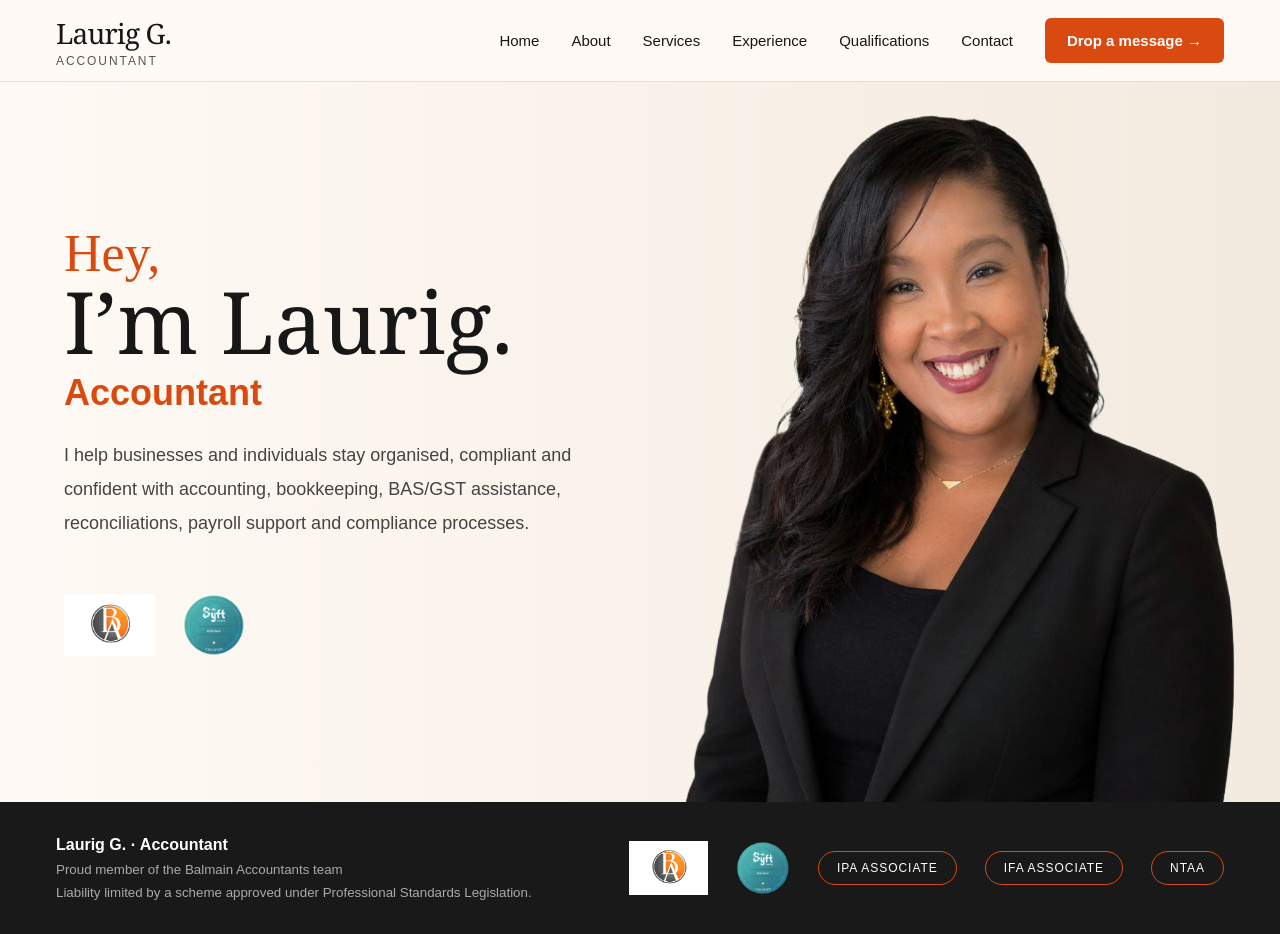
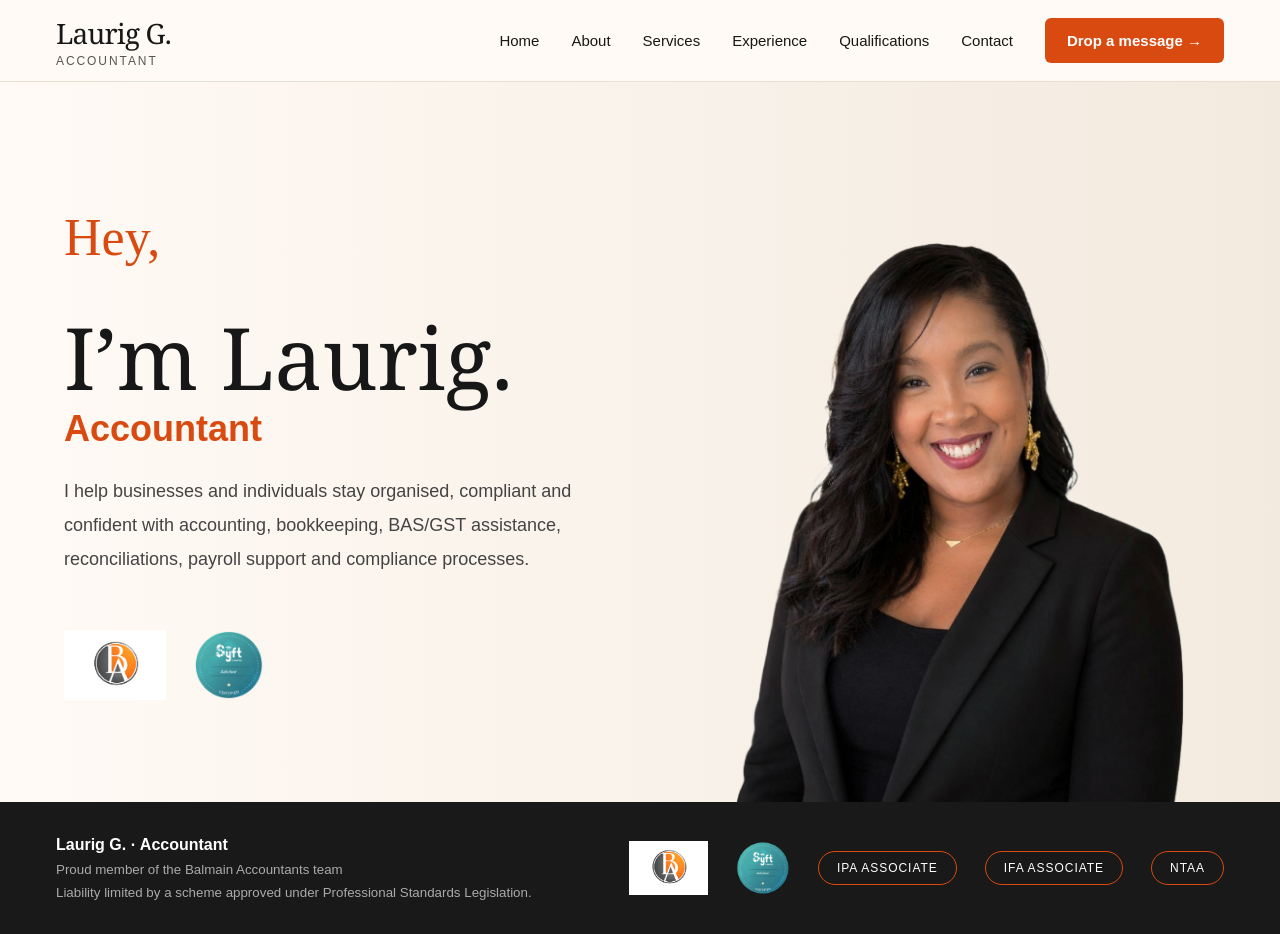
Before and after one commit to LaurigaccAU/laurig-website, a Next.js app: page / in a window 1280 px wide. Built offline with nearby package versions, Linux system fonts and the light colour scheme.

Commit message:
Update page.js

```diff
--- a/app/page.js
+++ b/app/page.js
@@ -12,7 +12,7 @@ export default function Home() {
         }}
       >
         <div style={{ padding: '80px 64px', display: 'flex', flexDirection: 'column', justifyContent: 'center' }}>
-          <p className="signature" style={{ margin: 0, fontSize: 52 }}>Hey,</p>
+          <p className="signature" style={{ fontSize: 52 }}>Hey,</p>
 
           <h1 className="serif" style={{ fontSize: 86, lineHeight: 0.95, margin: '0 0 10px', fontWeight: 400 }}>
             I’m Laurig.
@@ -28,28 +28,16 @@ export default function Home() {
           </p>
 
           <div style={{ display: 'flex', gap: 28, alignItems: 'center', marginTop: 34 }}>
-            <img src="/balmain-logo.jpg" alt="Balmain Accountants" style={{ height: 62 }} />
-            <img src="/syft-logo.png" alt="SYFT Adviser" style={{ height: 62 }} />
+            <img src="/balmain-logo.jpg" alt="Balmain Accountants" style={{ height: 70, objectFit: 'contain' }} />
+            <img src="/syft-logo.png" alt="SYFT Adviser" style={{ height: 70, objectFit: 'contain' }} />
           </div>
         </div>
 
-        <div
-          style={{
-            display: 'flex',
-            alignItems: 'end',
-            justifyContent: 'center',
-            overflow: 'hidden',
-          }}
-        >
+        <div style={{ display: 'flex', alignItems: 'end', justifyContent: 'center', overflow: 'hidden' }}>
           <img
             src="/laurig-half-body.png"
             alt="Laurig G."
-            style={{
-              width: '86%',
-              maxWidth: 560,
-              display: 'block',
-              objectFit: 'contain',
-            }}
+            style={{ width: '70%', maxWidth: 460, display: 'block', objectFit: 'contain' }}
           />
         </div>
       </section>
```
